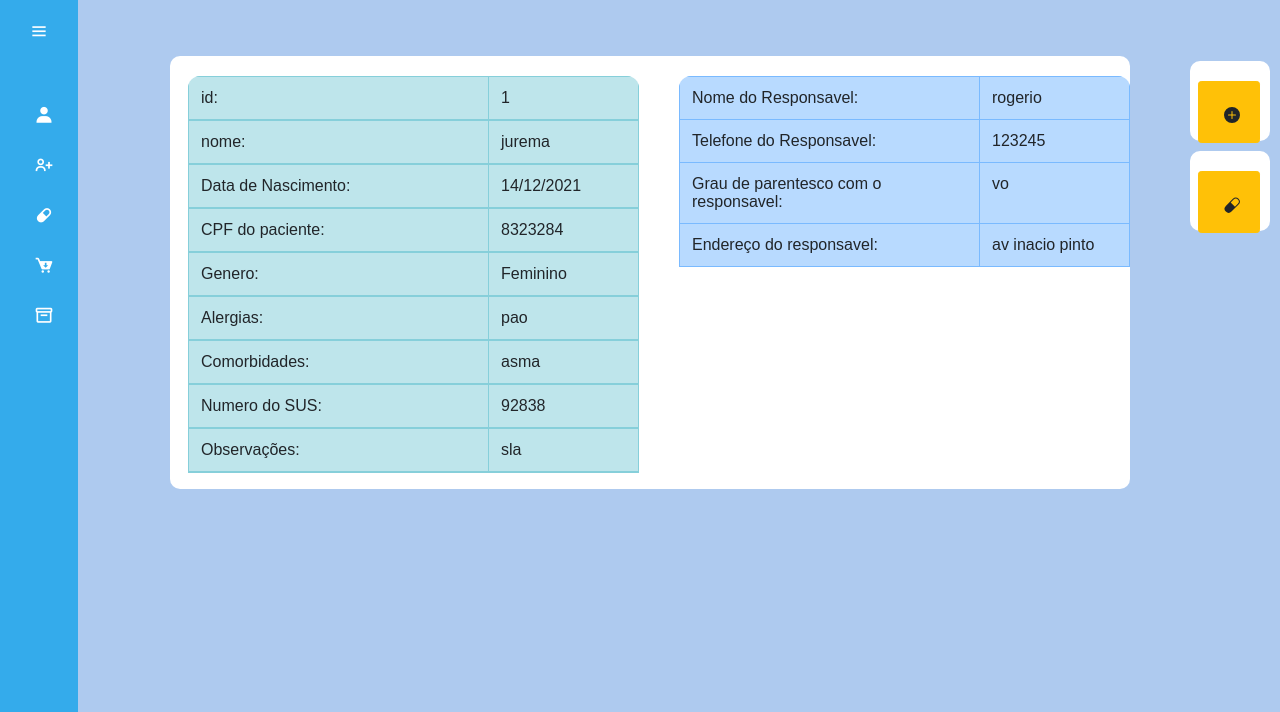
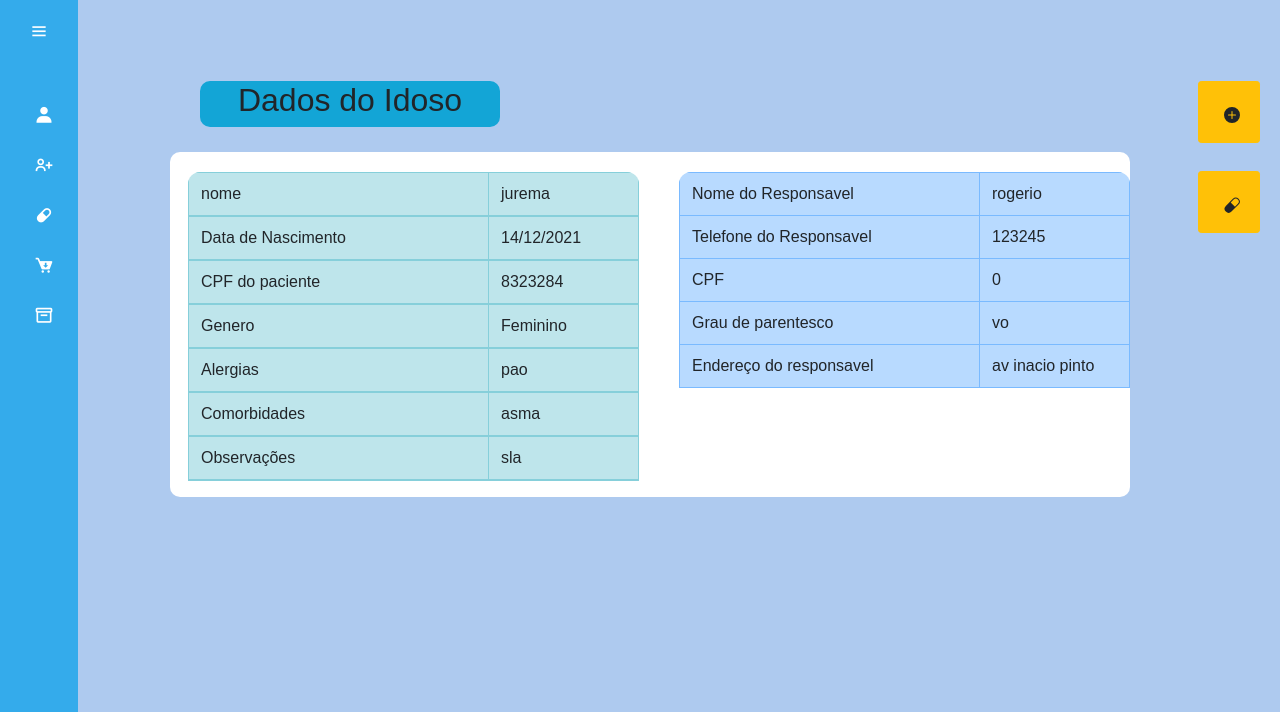
Before and after one commit to gregory1302/tcc2, a PHP site: page /dadoidosos.php?ididoso=1 in a window 1280 px wide; the page is wider, and only the part inside the window is pictured. Shown: the top 712 px of that part. Run offline with PHP 8.4, Linux system fonts and the light colour scheme; data comes from the database, SQL or seed files in the repository; some libraries are stand-ins or nearby versions.

Commit message:
Add files via upload

```diff
--- a/telastcc.com/conexao.php
+++ b/telastcc.com/conexao.php
@@ -1,24 +1,13 @@
 <?php
-/*$host = "127.0.0.1";
+$host = "127.0.0.1";
 $port = 3306;
 $socket = "";
 $user = "root";
-$password = "aluno01";
+$password = "";
 $dbname = "medlar";
 
 $con = new mysqli($host, $user, $password, $dbname, $port, $socket)
 	or die('Could not connect to the database server' . mysqli_connect_error());
 
 
-//echo 'ta conectado';*/
-$host="localhost";
-$port=3306;
-$socket="";
-$user="root";
-$password="aluno01";
-$dbname="medlar";
-
-$con = new mysqli($host, $user, $password, $dbname, $port, $socket)
-	or die ('Could not connect to the database server' . mysqli_connect_error());
-
-//$con->close();
+//echo 'ta conectado';
--- a/telastcc.com/css/dadoidoso.css
+++ b/telastcc.com/css/dadoidoso.css
@@ -52,7 +52,7 @@ td.pergunta {
 }
 .botao {
     padding-left: 8px;
-    background-color: #fff;
+    /* background-color: #fff; */
     border-radius: 10px;
     width: 80px;
     height: 80px;
@@ -93,7 +93,16 @@ a#cadastro {
     overflow: hidden;
     border-radius: 12px;
 }
-
+.titulo {
+    background-color: rgb(19, 165, 214);
+    border-radius: 10px;
+    margin-top: 25px;
+    margin-bottom: 25px;
+    margin-left: 150px;
+    width: 300px;
+    text-align: center;
+    display: inline-block;
+}
 /*
 .tabela-conteiner#1 {
     display: flex;
--- a/telastcc.com/dadoidosos.php
+++ b/telastcc.com/dadoidosos.php
@@ -53,42 +53,46 @@
 		} elseif ($genero == 'M') {
 			$genero = 'Masculino';
 		}
-		?>
+		?><div id="titulo1" class="titulo">
+			<h2>Dados do Idoso</h2>
+		</div>
 		<div class="tabela-conteiner">
 			<div class="um">
+				<? php/* echo $linha['nome_idoso']; */ ?>
 				<table class="table table-info table-bordered">
 					<thead>
-						<td class="pergunta"> <?php echo 'id: '; ?></td>
-						<td> <?php echo  $linha['ididoso']; ?></tr>
-						<td class="pergunta"> <?php echo 'nome: '; ?></td>
+						<?php /*<td class="pergunta"> <?php echo 'id: '; ?></td>
+						<td> <?php echo  $linha['ididoso']; ?></tr> */ ?>
+						<td class="pergunta"> <?php echo 'nome '; ?></td>
 						<td> <?php echo $linha['nome_idoso']; ?></tr>
-						<td class="pergunta"> <?php echo 'Data de Nascimento: '; ?></td>
-						<td> <?php echo date_format(date_create($linha['nascimento']),"d/m/Y"); ?></tr>
-							<!-- <td class="pergunta"> <?php echo 'Enfermeira Responsavel: '; ?></td> -->
-							<!-- <td> <?php /* echo $linha['enfermeira']; */ ?></tr> -->
-						<td class="pergunta"> <?php echo 'CPF do paciente: '; ?></td>
+						<td class="pergunta"> <?php echo 'Data de Nascimento '; ?></td>
+						<td> <?php echo date_format(date_create($linha['nascimento']), "d/m/Y"); ?></tr>
+						<td class="pergunta"> <?php echo 'CPF do paciente '; ?></td>
 						<td> <?php echo $linha['cpf']; ?></tr>
-						<td class="pergunta"> <?php echo 'Genero: '; ?></td>
+						<td class="pergunta"> <?php echo 'Genero '; ?></td>
 						<td> <?php echo $genero; ?></tr>
-						<td class="pergunta"> <?php echo 'Alergias: '; ?></td>
+						<td class="pergunta"> <?php echo 'Alergias '; ?></td>
 						<td> <?php echo $linha['alergia']; ?></tr>
-						<td class="pergunta"> <?php echo 'Comorbidades: '; ?></td>
+						<td class="pergunta"> <?php echo 'Comorbidades '; ?></td>
 						<td> <?php echo $linha['comorbidade']; ?></tr>
-						<td class="pergunta"> <?php echo 'Numero do SUS: '; ?></td>
-						<td> <?php echo $linha['numero_sus']; ?></tr>
-						<td class="pergunta"> <?php echo 'Observações: '; ?></td>
+							<?php /*	<td class="pergunta"> <?php echo 'Numero do SUS '; ?></td>
+						<td> <?php echo $linha['numero_sus']; ?></tr> */ ?>
+						<td class="pergunta"> <?php echo 'Observações '; ?></td>
 						<td> <?php echo $linha['obs']; ?></tr>
 				</table>
 			</div>
 			<div class="dois">
+				<!-- <p>Dados do Responsavel</p> -->
 				<table class="table table-primary table-bordered">
-					<td class="pergunta"> <?php echo 'Nome do Responsavel: '; ?></td>
+					<td class="pergunta"> <?php echo 'Nome do Responsavel '; ?></td>
 					<td> <?php echo $linha['nome_resp']; ?></tr>
-					<td class="pergunta"> <?php echo 'Telefone do Responsavel: '; ?></td>
+					<td class="pergunta"> <?php echo 'Telefone do Responsavel '; ?></td>
 					<td> <?php echo $linha['telefone_resp']; ?></tr>
-					<td class="pergunta"> <?php echo 'Grau de parentesco com o responsavel: '; ?></td>
+					<td class="pergunta"> <?php echo 'CPF '; ?></td>
+					<td> <?php echo $linha['cpf_resp']; ?></tr>
+					<td class="pergunta"> <?php echo 'Grau de parentesco '; ?></td>
 					<td> <?php echo $linha['parentesco']; ?></tr>
-					<td class="pergunta"> <?php echo 'Endereço do responsavel: '; ?></td>
+					<td class="pergunta"> <?php echo 'Endereço do responsavel '; ?></td>
 					<td> <?php echo $linha['endereco_resp']; ?></tr>
 				</table>
 				</tr>
```
Also changed, not shown: telastcc.com/cadastroestoque.php (+4 -4 lines), telastcc.com/cadastroidoso.php (+25 -20 lines), telastcc.com/cadastromedgener.php (+4 -4 lines), telastcc.com/css/stylecadastro.css (+17 -12 lines), telastcc.com/estoque.php (+8 -8 lines), telastcc.com/recebeestoque.php (+5 -5 lines).
